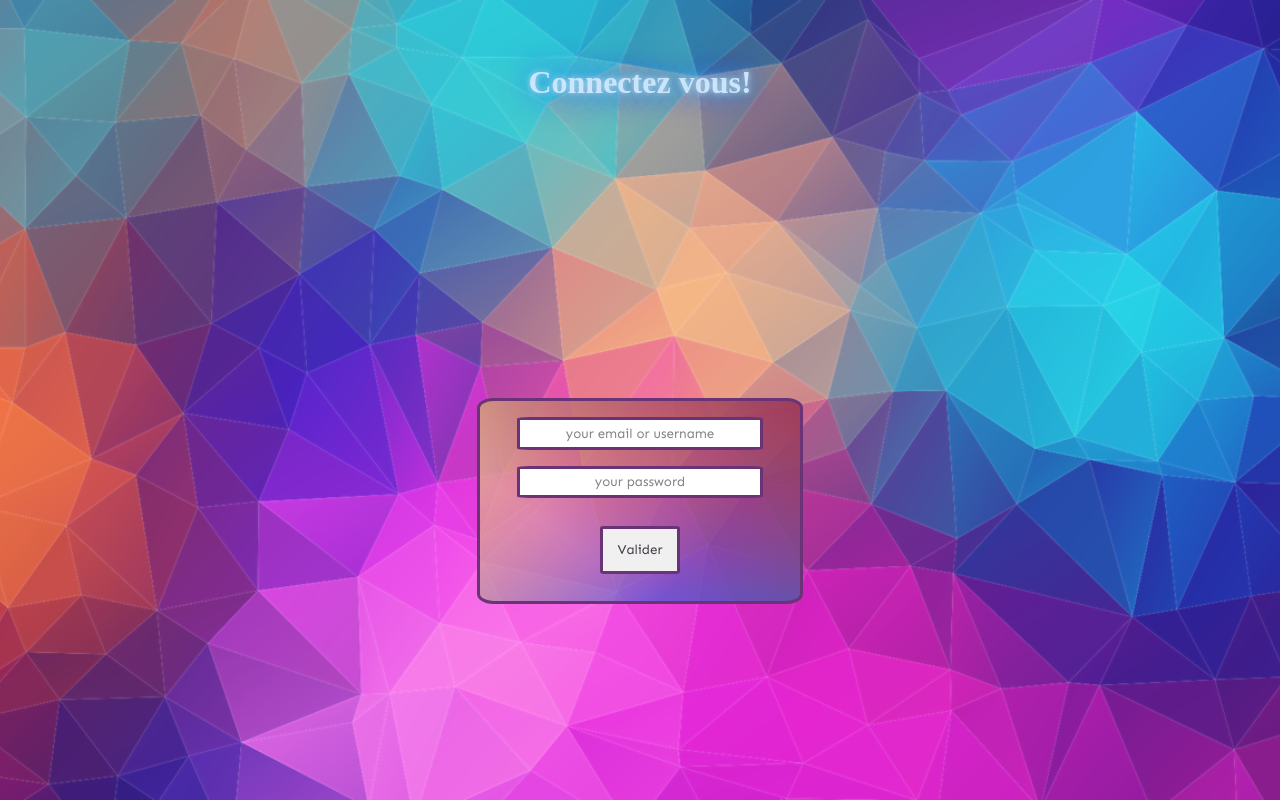
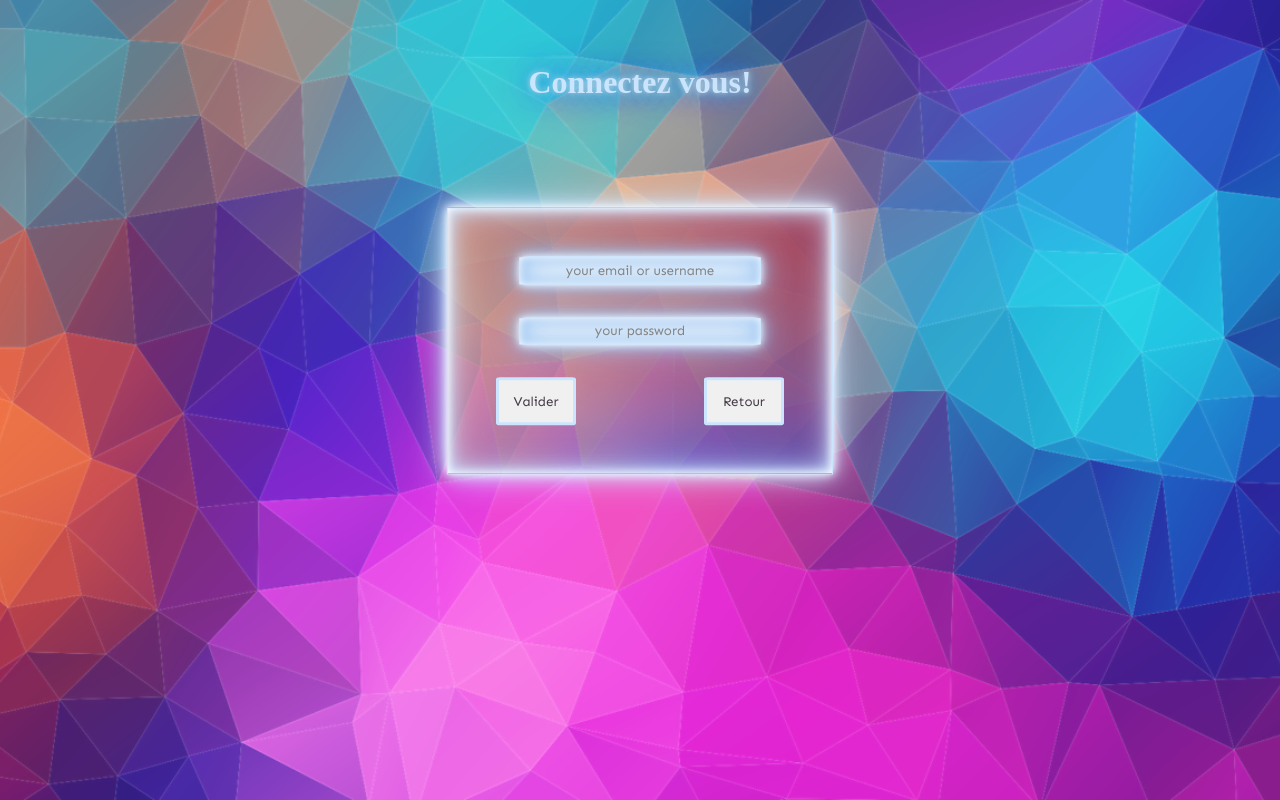
Before and after one commit to MarjorieThomassin/discord-v2, a React (Create React App) app: page / in a window 1280 px wide. Both pictures are taken after a click on the button "Connexion". Built offline with nearby package versions, Linux system fonts and the light colour scheme; a web font is replaced by a local one.

Commit message:
added style on forms and added return buttons

```diff
--- a/src/CSS/Login.css
+++ b/src/CSS/Login.css
@@ -21,7 +21,7 @@ h1{
 }
 
 .loginForm {
-    margin-top: 50vh;
+    margin-top: 15rem;
     transform: translateY(-50%);
     max-width: 25%;
     min-height: 25%;
@@ -31,11 +31,18 @@ h1{
     text-align: center;
     margin-left: auto;
     margin-right:auto;
-    border: 0.2rem solid #581c66;
-    border-radius: 5%;
+    border: 0.1rem solid #c6e2ff;
+    box-shadow:
+    0 0 8px #fff,
+    inset 0 0 8px #fff,
+    0 0 16px #c6e2ff,
+    inset 0 0 16px #c6e2ff,
+    0 0 32px #c6e2ff,
+    inset 0 0 32px #c6e2ff;
     background: linear-gradient(217deg, #952848, rgba(255,0,0,0) 70.71%),
     linear-gradient(127deg, #dba181, rgba(0,255,0,0) 70.71%),
     linear-gradient(336deg, #354ace, rgba(0,0,255,0) 70.71%);
+    padding: 2rem;
 }
 
 .loginButton {
@@ -45,18 +52,34 @@ h1{
     max-height: 5rem;
     max-width: 6rem;
     color: #2d222e;
-    border: 0.2rem solid #581c66;
+    border: 0.2rem solid #c6e2ff;
     border-radius: 5%;
     font-family: 'Sen', sans-serif;
+    margin: 1rem;
 }
 
 .loginButton:hover {
     color: #ffffff;
-    background: linear-gradient(#eb9fdf, #2f2294);
-    border: 0.1rem solid #ffffff;
+    background: linear-gradient(#9fcdeb, #7a76bb);
+    border: 0.1rem solid #c6e2ff;
+    box-shadow:
+    0 0 8px #fff,
+    inset 0 0 8px #fff,
+    0 0 16px #c6e2ff,
+    inset 0 0 16px #c6e2ff,
+    0 0 32px #c6e2ff,
+    inset 0 0 32px #c6e2ff;
 }
 
 .inputLogin {
+    border: 0.1rem solid #c6e2ff;
+    box-shadow:
+    0 0 8px #fff,
+    inset 0 0 8px #fff,
+    0 0 16px #8cbdf1,
+    inset 0 0 16px #8cbdf1,
+    0 0 32px #8cbdf1,
+    inset 0 0 32px #8cbdf1;
     background-color: rgb(255, 255, 255);
     border-radius: 5%;
     min-width: 75%;
@@ -64,6 +87,12 @@ h1{
     margin-top: 1rem;
     text-align: center;
     font-family: 'Sen', sans-serif;
-    border: 0.2rem solid #581c66;
     color: black;
+    margin-top: 1rem;
+    margin-bottom: 1rem;
 }
+
+.menfou {
+    display: flex;
+    justify-content: space-between;
+}
--- a/src/CSS/Register.css
+++ b/src/CSS/Register.css
@@ -21,7 +21,7 @@ h1{
 }
 
 .registerForm {
-    margin-top: 50vh;
+    margin-top: 15rem;
     transform: translateY(-50%);
     max-width: 25%;
     min-height: 25%;
@@ -31,11 +31,18 @@ h1{
     text-align: center;
     margin-left: auto;
     margin-right:auto;
-    border: 0.1rem solid #711b84;
-    border-radius: 5%;
+    border: 0.1rem solid #c6e2ff;
+    box-shadow:
+    0 0 8px #fff,
+    inset 0 0 8px #fff,
+    0 0 16px #c6e2ff,
+    inset 0 0 16px #c6e2ff,
+    0 0 32px #c6e2ff,
+    inset 0 0 32px #c6e2ff;
     background: linear-gradient(217deg, #952848, rgba(255,0,0,0) 70.71%),
     linear-gradient(127deg, #dba181, rgba(0,255,0,0) 70.71%),
     linear-gradient(336deg, #354ace, rgba(0,0,255,0) 70.71%);
+    padding: 2rem;
 }
 
 .registerButton {
@@ -45,13 +52,46 @@ h1{
     max-height: 5rem;
     max-width: 6rem;
     color: #2d222e;
-    border: 0.1rem solid #711b84;
+    border: 0.2rem solid #c6e2ff;
     border-radius: 5%;
     font-family: 'Sen', sans-serif;
 }
 
 .registerButton:hover {
     color: #ffffff;
-    background: linear-gradient(#eb9fdf, #2f2294);
-    border: 0.1rem solid #ffffff;
+    background: linear-gradient(#9fcdeb, #7a76bb);
+    border: 0.1rem solid #c6e2ff;
+    box-shadow:
+    0 0 8px #fff,
+    inset 0 0 8px #fff,
+    0 0 16px #c6e2ff,
+    inset 0 0 16px #c6e2ff,
+    0 0 32px #c6e2ff,
+    inset 0 0 32px #c6e2ff;
 }
+
+.btnRegister {
+    display: flex;
+    justify-content: space-between ;
+    padding: 2rem;
+}
+
+.inputRegister {
+    border: 0.1rem solid #c6e2ff;
+    box-shadow:
+    0 0 8px #fff,
+    inset 0 0 8px #fff,
+    0 0 16px #8cbdf1,
+    inset 0 0 16px #8cbdf1,
+    0 0 32px #8cbdf1,
+    inset 0 0 32px #8cbdf1;
+    background-color: rgb(255, 255, 255);
+    border-radius: 5%;
+    min-width: 75%;
+    min-height: 2em;
+    margin-top: 1rem;
+    text-align: center;
+    font-family: 'Sen', sans-serif;
+    color: black;
+    margin-top: 2rem;
+}
--- a/src/components/Login.jsx
+++ b/src/components/Login.jsx
@@ -1,5 +1,5 @@
-import React, { useRef } from 'react';
-import { useHistory } from 'react-router-dom';
+import React, { useRef, useState } from 'react';
+import { useHistory, Redirect } from 'react-router-dom';
 import axios from 'axios';
 import '../CSS/Login.css';
 
@@ -11,6 +11,8 @@ function Login() {
   const {
     setLoginRequest,
   } = useLoginRequest();
+
+  const [isClicked, setIsClicked] = useState();
 
   const history = useHistory();
 
@@ -46,6 +48,7 @@ function Login() {
         <label className="loginPassword" htmlFor="password" id="password">
           <input className="inputLogin" ref={passwordInput} type="password" placeholder="your password" required />
         </label>
+        <div className="menfou">
           <button
             className="loginButton"
             value="submit"
@@ -53,6 +56,12 @@ function Login() {
           >
             Valider
           </button>
+          <button className="loginButton" type="submit" onClick={() => setIsClicked(true)}>
+            {isClicked
+             && <Redirect to="/" />}
+            Retour
+          </button>
+        </div>
       </form>
     </div>
   );
--- a/src/components/Register.jsx
+++ b/src/components/Register.jsx
@@ -1,9 +1,11 @@
-import React, { useRef } from 'react';
+import React, { useRef, useState } from 'react';
+import { Redirect } from 'react-router-dom';
 import '../CSS/Register.css';
 
 function Register() {
   const emailInput = useRef();
   const passwordInput = useRef();
+  const [isClicked, setIsClicked] = useState();
 
   return (
     <div className="registerForm-container">
@@ -30,16 +32,23 @@ function Register() {
       >
         <label className="emailRegister" htmlFor="email" id="email">
           {' '}
-          <input className="inputRegister" ref={emailInput} type="email" id="email" name="email" placeholder="INSEREZ VOTRE MAIL" />
+          <input className="inputRegister" ref={emailInput} type="email" id="email" name="email" placeholder="insérez votre email" />
 
         </label>
         <label className="passwordRegister" htmlFor="password" id="password">
 
-          <input className="inputRegister" ref={passwordInput} type="password" id="password" name="password" placeholder="VOTRE MOT DE PASSE" />
+          <input className="inputRegister" ref={passwordInput} type="password" id="password" name="password" placeholder="insérez votre mot de passe" />
         </label>
-        <button className="registerButton" type="submit">
-          Valider
-        </button>
+        <div className="btnRegister">
+          <button className="registerButton" type="submit">
+            Valider
+          </button>
+          <button className="registerButton" type="submit" onClick={() => setIsClicked(true)}>
+            {isClicked
+             && <Redirect to="/" />}
+            Retour
+          </button>
+        </div>
       </form>
     </div>
   );
```
Also changed, not shown: src/CSS/Auth.css (+0 -7 lines). Lines whose indentation alone changed are shown as unchanged.
